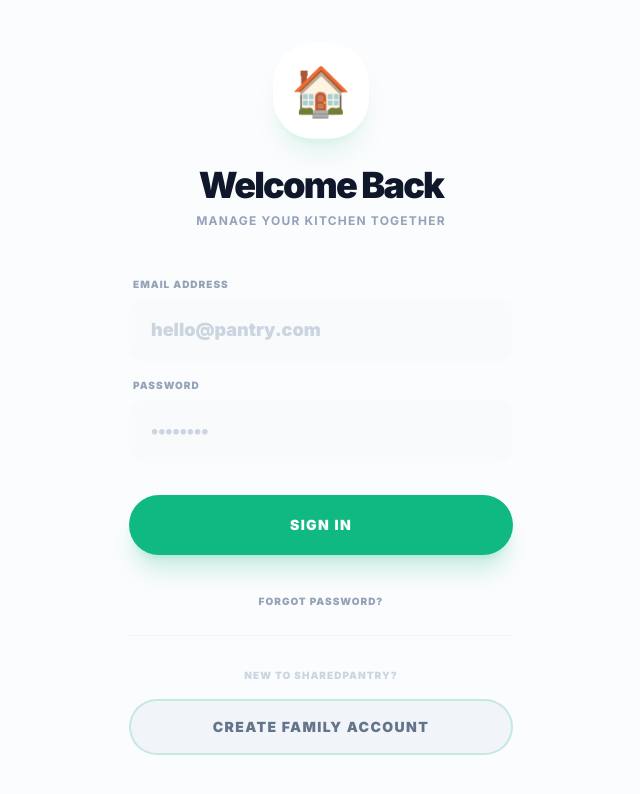
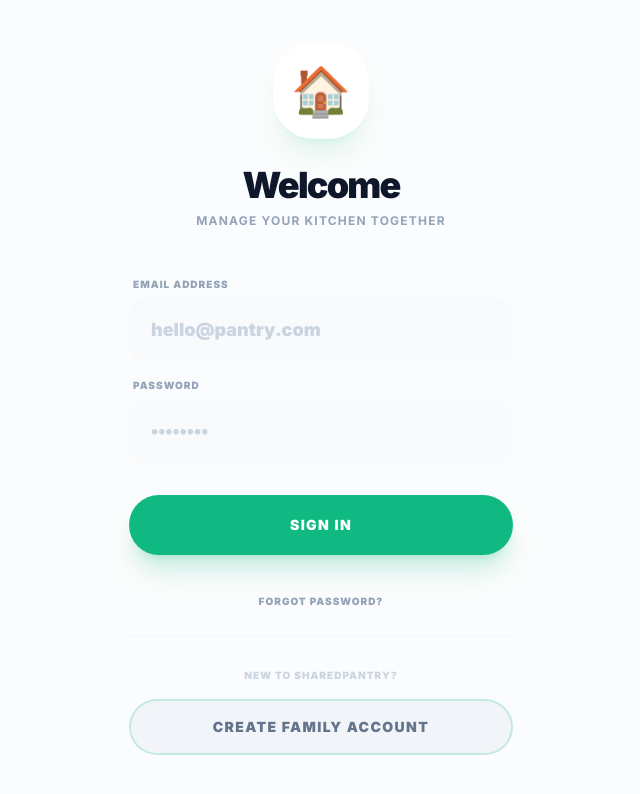
Before and after one commit to ademarlealdev/sharedpantry, a React (Vite) app: page / in a window 1280 px wide. Shown: the top 794 px of the page, without its empty margins (319-959 px from the left). Built offline with nearby package versions, Linux system fonts and the light colour scheme; no server answers.

Commit message:
feat: introduce Login component for user authentication and PantrySwitcher for managing active pantry.

```diff
--- a/components/Login.tsx
+++ b/components/Login.tsx
@@ -56,7 +56,7 @@ export const Login: React.FC<LoginProps> = ({ onLogin }) => {
             🏠
           </div>
           <h1 className="text-4xl font-[900] text-slate-900 tracking-tighter mb-2">
-            {isRegistering ? 'Create Account' : 'Welcome Back'}
+            {isRegistering ? 'Create Account' : 'Welcome'}
           </h1>
           <p className="text-slate-400 font-bold text-xs uppercase tracking-widest">
             {isRegistering ? 'Join your family pantry' : 'Manage your kitchen together'}
--- a/components/PantrySwitcher.tsx
+++ b/components/PantrySwitcher.tsx
@@ -43,7 +43,7 @@ export const PantrySwitcher: React.FC = () => {
                     </svg>
                 </div>
                 <p className="text-[9px] text-emerald-600 font-black uppercase tracking-[0.2em] mt-1">
-                    Tap to Switch Spaces
+                    Tap to change pantries
                 </p>
             </button>
 
@@ -58,8 +58,8 @@ export const PantrySwitcher: React.FC = () => {
                                 key={pantry.id}
                                 onClick={() => handleSwitch(pantry.id)}
                                 className={`w-full flex items-center justify-between px-4 py-3.5 rounded-2xl transition-all ${state.activePantryId === pantry.id
-                                        ? 'bg-emerald-50 text-emerald-700'
-                                        : 'hover:bg-slate-50 text-slate-600'
+                                    ? 'bg-emerald-50 text-emerald-700'
+                                    : 'hover:bg-slate-50 text-slate-600'
                                     }`}
                             >
                                 <div className="flex items-center space-x-3">
```
